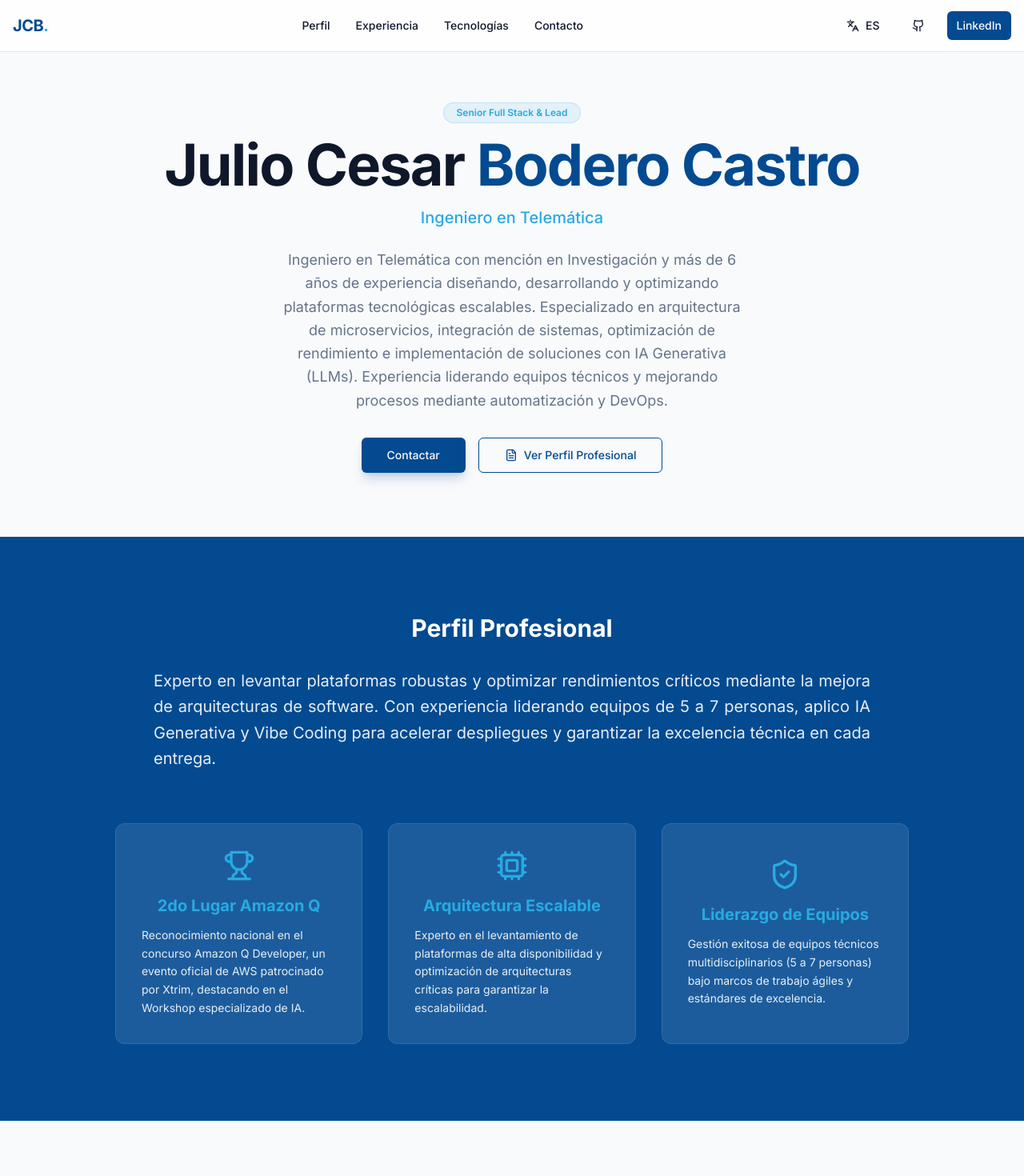
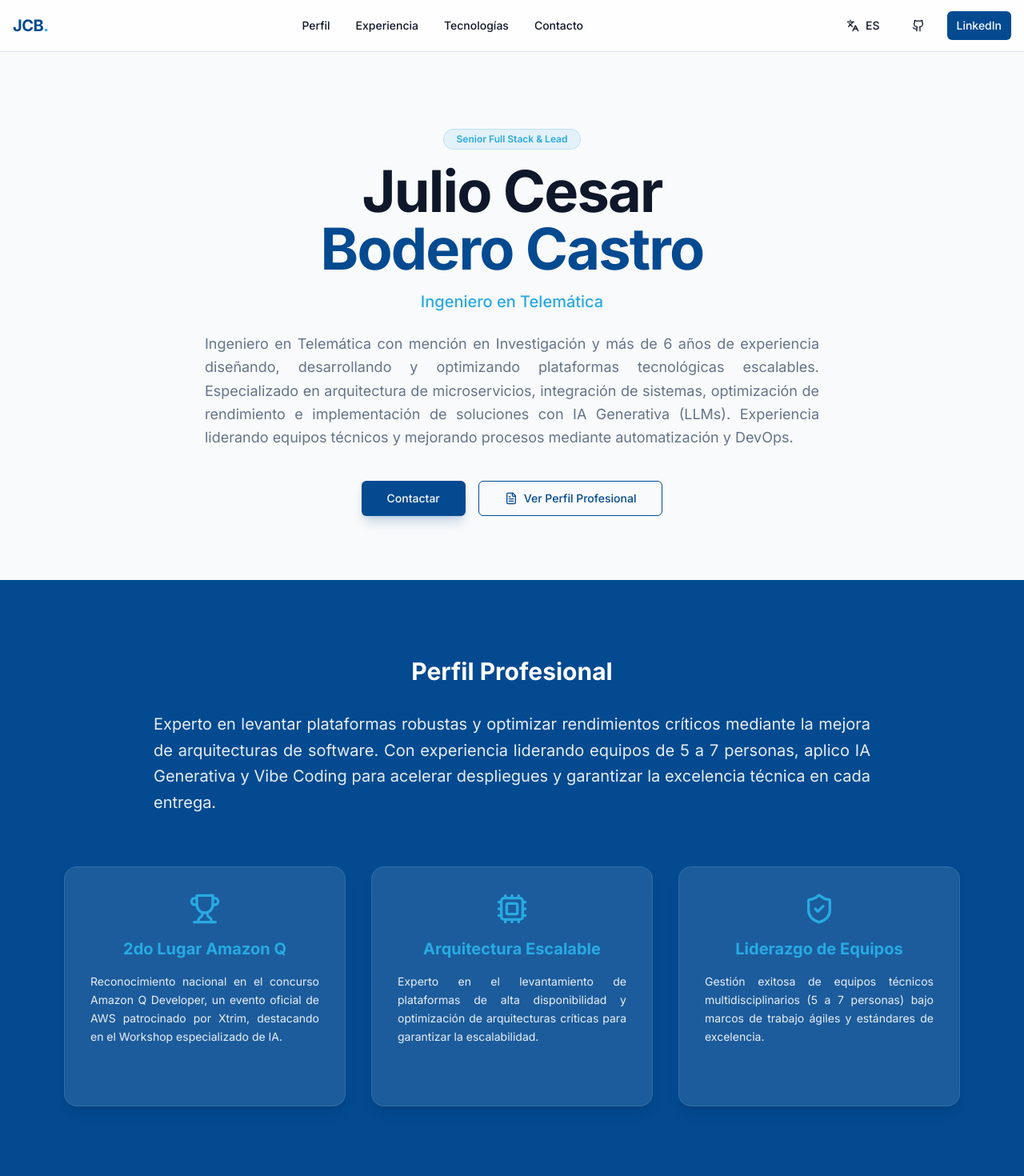
Before and after one commit to jcbodero/jcbodero.github.io, a Next.js app: page / in a window 1280 px wide. Shown: the top 1470 px of the page at 80% size. Built offline with nearby package versions, Linux system fonts and the light colour scheme.

Commit message:
todos los textos deben estas justificados y con espaciado similares al e

```diff
--- a/src/app/page.tsx
+++ b/src/app/page.tsx
@@ -329,8 +329,8 @@ export default function Home() {
       </header>
 
       {/* Hero Section */}
-      <section className="pt-32 pb-20 px-4 md:px-8 max-w-7xl mx-auto w-full grid md:grid-cols-2 gap-12 items-center">
-        <div className={!profileImage?.imageUrl ? "md:col-span-2 md:text-center md:flex md:flex-col md:items-center" : ""}>
+      <section className="pt-40 pb-20 px-4 md:px-8 max-w-7xl mx-auto w-full flex flex-col items-center text-center">
+        <div className="md:max-w-3xl">
           <Badge className="mb-4 bg-primary/10 text-primary border-primary/20 px-4 py-1">
             {t.hero.role}
           </Badge>
@@ -338,10 +338,10 @@ export default function Home() {
             {t.hero.title} <span className="text-accent">{t.hero.subtitle}</span>
           </h1>
           <p className="text-xl font-medium text-primary mb-6">{t.hero.degree}</p>
-          <p className={`text-lg text-muted-foreground mb-8 max-w-xl leading-relaxed ${!profileImage?.imageUrl ? "md:text-center" : "text-left"}`}>
+          <p className="text-lg text-muted-foreground mb-10 leading-relaxed text-justify">
             {t.hero.description}
           </p>
-          <div className="flex flex-wrap gap-4 justify-start md:justify-center">
+          <div className="flex flex-wrap gap-4 justify-center">
             <Button size="lg" className="bg-accent hover:bg-accent/90 px-8 shadow-lg shadow-accent/20" asChild onClick={() => trackEvent('Hero CTA Click')}>
               <a href="#contacto">{t.hero.cta}</a>
             </Button>
@@ -352,50 +352,26 @@ export default function Home() {
             </Button>
           </div>
         </div>
-
-        {profileImage?.imageUrl && (
-          <div className="relative">
-            <div className="absolute -inset-4 bg-gradient-to-tr from-primary/20 to-accent/20 rounded-3xl blur-2xl -z-10"></div>
-            <div className="relative aspect-square overflow-hidden rounded-3xl shadow-2xl border-[12px] border-white bg-slate-100 flex items-center justify-center">
-              <Image
-                src={profileImage.imageUrl}
-                alt={profileImage.description}
-                width={600}
-                height={600}
-                className="object-cover w-full h-full"
-                data-ai-hint={profileImage.imageHint}
-                priority
-              />
-            </div>
-            <div className="absolute -bottom-6 -right-6 bg-white p-4 rounded-2xl shadow-xl hidden lg:block border border-slate-100">
-              <div className="flex items-center gap-3">
-                <div className="w-10 h-10 rounded-full bg-blue-100 flex items-center justify-center text-blue-600">
-                  <Zap className="w-6 h-6" />
-                </div>
-                <div>
-                  <p className="text-xs text-muted-foreground font-medium">{t.hero.expertise}</p>
-                  <p className="text-sm font-bold">{t.hero.expertiseValue}</p>
-                </div>
-              </div>
-            </div>
-          </div>
-        )}
       </section>
 
       {/* Profile Section */}
       <section id="perfil" className="py-24 bg-accent text-white">
-        <div className="max-w-5xl mx-auto px-4 text-center">
-          <h2 className="text-3xl font-bold mb-8">{t.profile.title}</h2>
-          <p className="text-xl leading-relaxed opacity-90 text-left md:text-justify max-w-4xl mx-auto">
-            {t.profile.description}
-          </p>
+        <div className="max-w-6xl mx-auto px-4">
+          <div className="text-center mb-12">
+            <h2 className="text-3xl font-bold mb-8">{t.profile.title}</h2>
+            <p className="text-xl leading-relaxed opacity-90 text-justify max-w-4xl mx-auto">
+              {t.profile.description}
+            </p>
+          </div>
           <div className="grid grid-cols-1 md:grid-cols-3 gap-8 mt-16">
             {t.profile.achievements.map((item, i) => (
-              <div key={i} className="bg-white/10 p-8 rounded-xl backdrop-blur-sm border border-white/10 hover:bg-white/15 transition-all flex flex-col items-center justify-center text-center min-h-[260px]">
-                <div className="flex flex-col items-center">
+              <div key={i} className="bg-white/10 p-8 rounded-2xl backdrop-blur-sm border border-white/10 hover:bg-white/15 transition-all flex flex-col items-center min-h-[300px] shadow-lg">
+                <div className="flex flex-col items-center w-full">
                   {achievementIcons[i]}
-                  <div className="text-xl font-bold text-primary mb-3">{item.title}</div>
-                  <div className="text-sm opacity-90 text-left leading-relaxed">{item.desc}</div>
+                  <div className="text-xl font-bold text-primary mb-4 text-center">{item.title}</div>
+                  <div className="text-sm opacity-90 text-justify leading-relaxed w-full">
+                    {item.desc}
+                  </div>
                 </div>
               </div>
             ))}
@@ -451,7 +427,7 @@ export default function Home() {
                 </div>
                 <p className="font-bold text-slate-800 text-lg mb-4">{exp.company}</p>
                 <div className="bg-slate-50 p-6 rounded-2xl border border-slate-100 group-hover:border-primary/20 transition-all">
-                   <p className="text-muted-foreground leading-relaxed text-left">{exp.description}</p>
+                   <p className="text-muted-foreground leading-relaxed text-justify">{exp.description}</p>
                 </div>
               </div>
             </div>
@@ -473,8 +449,11 @@ export default function Home() {
               <div className="absolute top-0 right-0 w-32 h-32 bg-primary/10 blur-3xl -z-10 group-hover:bg-primary/20 transition-all"></div>
               <h3 className="text-2xl font-bold mb-2">{t.education.degree}</h3>
               <p className="text-primary font-bold text-lg mb-6">{t.education.university}</p>
-              <div className="space-y-4 text-slate-300 text-left">
-                <p className="flex items-start gap-3">• <span>{t.education.thesis}</span></p>
+              <div className="space-y-4 text-slate-300">
+                <p className="flex items-start gap-3 text-justify">
+                  <CheckCircle2 className="w-5 h-5 text-primary shrink-0 mt-1" />
+                  <span>{t.education.thesis}</span>
+                </p>
               </div>
             </div>
           </div>
@@ -524,7 +503,7 @@ export default function Home() {
             <div className="absolute -top-24 -left-24 w-64 h-64 bg-white/5 rounded-full blur-3xl"></div>
             <div className="relative z-10">
               <h2 className="text-4xl font-bold mb-6">{t.contact.title}</h2>
-              <p className="opacity-80 text-lg mb-10 leading-relaxed text-left">{t.contact.subtitle}</p>
+              <p className="opacity-80 text-lg mb-10 leading-relaxed text-justify">{t.contact.subtitle}</p>
               <div className="space-y-6">
                 <div className="flex items-center gap-5">
                   <div className="w-12 h-12 rounded-2xl bg-white/10 flex items-center justify-center border border-white/10">
@@ -579,9 +558,9 @@ export default function Home() {
               </Button>
             </div>
           </div>
-          <div className="p-16 md:w-3/5 bg-slate-50 flex flex-col justify-center text-center">
-            <h3 className="text-3xl font-bold mb-6">{t.contact.formTitle}</h3>
-            <p className="text-muted-foreground mb-10 text-lg text-left">
+          <div className="p-16 md:w-3/5 bg-slate-50 flex flex-col justify-center">
+            <h3 className="text-3xl font-bold mb-6 text-center">{t.contact.formTitle}</h3>
+            <p className="text-muted-foreground mb-10 text-lg text-justify">
               {t.contact.formDesc}
             </p>
             <div className="flex flex-col gap-4">
@@ -596,7 +575,7 @@ export default function Home() {
                 </a>
               </Button>
             </div>
-            <p className="mt-8 text-sm text-muted-foreground">{t.contact.responseTime}</p>
+            <p className="mt-8 text-sm text-muted-foreground text-center">{t.contact.responseTime}</p>
           </div>
         </div>
       </section>
```
